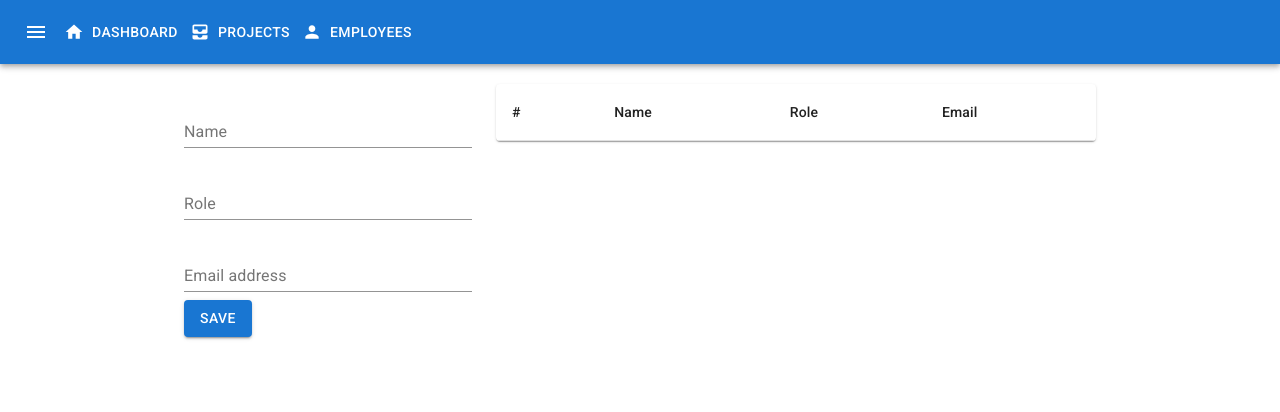
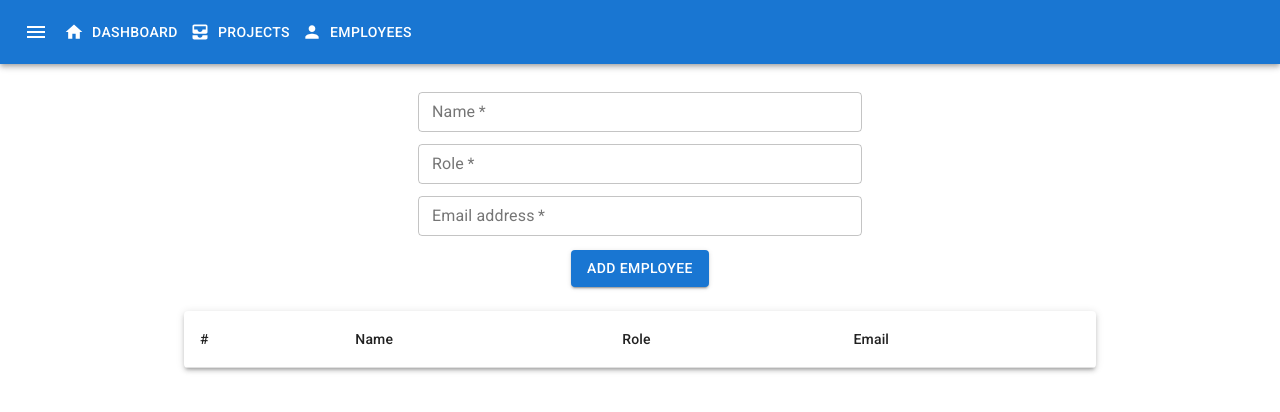
Before and after one commit to webseb00/React-Management-App, a React (Create React App) app: page /employees in a window 1280 px wide. Shown: the top 412 px of the page. Built offline with nearby package versions, Linux system fonts and the light colour scheme.

Commit message:
Add possibility of adding employees and searching projects by name

```diff
--- a/src/components/AddProject.js
+++ b/src/components/AddProject.js
@@ -10,6 +10,7 @@ import FormControlLabel from '@material-ui/core/FormControlLabel';
 import { makeStyles } from '@material-ui/core/styles';
 import { v4 as uuidv4 } from 'uuid';
 import { AlertContext } from '../context/AlertContext';
+import AddProjectEmployees from './AddProjectEmployees';
 
 const useStyles = makeStyles((theme) => ({
   root: {
@@ -46,6 +47,24 @@ export default function AddProject() {
     project_client: '',
     project_details: ''
   });
+  // handle employees checkboxes
+  const [employees, setEmployees] = useState([]);
+
+  const handleEmployees = e => {
+    const { workers } = state;
+    const findInState = workers.find(el => el.name === e.target.name);
+    if(e.target.checked) {
+      setEmployees([
+        ...employees,
+        findInState
+      ]);
+    } else {
+      const removeUncheckedItem = employees.filter(el => el.name !== e.target.name);
+      setEmployees([
+        ...removeUncheckedItem
+      ]);
+    }
+  }
 
   const handleSubmit = e => {
     e.preventDefault();
@@ -55,9 +74,9 @@ export default function AddProject() {
       startDate: startDate.toString(),
       endDate: endDate.toString(),
       completed: checked,
+      employees,
       id: uuidv4()
     }
-
     dispatch({ type: 'ADD_PROJECT', payload: data });
     // show alert message after adding project
     alertDispatch({
@@ -163,6 +182,9 @@ export default function AddProject() {
             label="Completed?"
           />
         </div>
+        <div className="form-row">
+          <AddProjectEmployees handleEmployees={handleEmployees} />
+        </div>
         <div className="form-row form-cta">
           <Button
             variant="contained"
@@ -174,7 +196,6 @@ export default function AddProject() {
             variant="contained"
             color="primary"
             type="submit"
-            disabled={false}
           >
             Save
           </Button>
--- /dev/null
+++ b/src/components/AddProjectEmployees.js
@@ -0,0 +1,36 @@
+import React, { useContext } from 'react';
+import { ProjectContext } from '../context/ProjectContext';
+import FormLabel from '@material-ui/core/FormLabel';
+import FormControl from '@material-ui/core/FormControl';
+import FormGroup from '@material-ui/core/FormGroup';
+import FormControlLabel from '@material-ui/core/FormControlLabel';
+import Checkbox from '@material-ui/core/Checkbox';
+import Typography from '@material-ui/core/Typography';
+
+export default function AddProjectEmployees({ handleEmployees }) {
+  const [state, dispatch] = useContext(ProjectContext);
+  const { workers } = state;
+
+  return (
+    <FormControl component="fieldset">
+      <FormLabel component="legend">Assign employees to the project:</FormLabel>
+      <FormGroup>
+        {
+          workers && workers.length ?
+          workers.map(el => (
+            <FormControlLabel
+              key={el.id}
+              id={el.id}
+              control={<Checkbox name={el.name} onChange={handleEmployees} />}
+              label={`${el.name} (${el.role})`}
+            />
+          ))
+          :
+          <Typography variant="h5">
+            No employees found
+          </Typography>
+        }
+      </FormGroup>
+    </FormControl>
+  )
+};
--- a/src/components/EditProject.js
+++ b/src/components/EditProject.js
@@ -9,6 +9,7 @@ import Button from '@material-ui/core/Button';
 import FormControlLabel from '@material-ui/core/FormControlLabel';
 import { makeStyles } from '@material-ui/core/styles';
 import { AlertContext } from '../context/AlertContext';
+import EditProjectEmployees from './EditProjectEmployees';
 
 const useStyles = makeStyles((theme) => ({
   root: {
@@ -66,17 +67,37 @@ export default function EditProject(props) {
     project_details: ''
   });
 
+  // handle employees checkboxes
+  const [employees, setEmployees] = useState([]);
+
+  const handleEmployees = e => {
+    const { workers } = state;
+    const findInState = workers.find(el => el.name === e.target.name);
+    if(e.target.checked) {
+      setEmployees([
+        ...employees,
+        findInState
+      ]);
+    } else {
+      const removeUncheckedItem = employees.filter(el => el.name !== e.target.name);
+      setEmployees([
+        ...removeUncheckedItem
+      ]);
+    }
+  }
+
   const handleSubmit = e => {
     e.preventDefault();
 
-    const newData = {
+    const data = {
       ...field,
       startDate: startDate.toString(),
       endDate: endDate.toString(),
-      completed: checked
+      completed: checked,
+      employees
     }
-
-    dispatch({ type: 'EDIT_PROJECT', payload: { ...newData, id} });
+    console.log(data);
+    dispatch({ type: 'EDIT_PROJECT', payload: { ...data, id} });
     // show alert message after adding project
     alertDispatch({
       type: 'SHOW_ALERT',
@@ -181,6 +202,12 @@ export default function EditProject(props) {
           label="Completed?"
         />
       </div>
+      <div className="form-row">
+        <EditProjectEmployees
+          handleEmployees={handleEmployees}
+          projectID={id}
+        />
+      </div>
       <div className="form-row form-cta">
         <Button
           variant="contained"
--- /dev/null
+++ b/src/components/EditProjectEmployees.js
@@ -0,0 +1,38 @@
+import React, { useContext } from 'react';
+import { ProjectContext } from '../context/ProjectContext';
+import FormLabel from '@material-ui/core/FormLabel';
+import FormControl from '@material-ui/core/FormControl';
+import FormGroup from '@material-ui/core/FormGroup';
+import FormControlLabel from '@material-ui/core/FormControlLabel';
+import Checkbox from '@material-ui/core/Checkbox';
+import Typography from '@material-ui/core/Typography';
+
+export default function EditProjectEmployees({ handleEmployees, projectID }) {
+  const [state, dispatch] = useContext(ProjectContext);
+  const { projects, workers } = state;
+
+  const findByID = projects.find(el => el.id === projectID);
+  const { employees } = findByID;
+  console.log(findByID);
+  return (
+    <FormControl component="fieldset">
+      <FormLabel component="legend">Assign employees to the project:</FormLabel>
+      <FormGroup>
+        {
+          workers && workers.length ?
+          workers.map(el => (
+            <FormControlLabel
+              key={el.id}
+              control={<Checkbox name={el.name} onChange={handleEmployees} />}
+              label={`${el.name} (${el.role})`}
+            />
+          ))
+          :
+          <Typography variant="h5">
+            No employees found
+          </Typography>
+        }
+      </FormGroup>
+    </FormControl>
+  )
+};
--- a/src/components/Employees.js
+++ b/src/components/Employees.js
@@ -5,10 +5,21 @@ import Grid from '@material-ui/core/Grid';
 import TextField from '@material-ui/core/TextField';
 import Button from '@material-ui/core/Button';
 import { v4 as uuidv4 } from 'uuid';
+import { makeStyles } from '@material-ui/core/styles';
+
+const useStyles = makeStyles((theme) => ({
+  root: {
+    textAlign: 'center',
+    '& .MuiButtonBase-root': {
+      marginTop: '10px'
+    }
+  },
+}));
 
 export default function Employees() {
+  const classes = useStyles();
+
   const [state, dispatch] = useContext(ProjectContext);
-  const { workers } = state;
 
   const [field, setField] = useState({
     name: '',
@@ -37,47 +48,56 @@ export default function Employees() {
 
   return (
       <>
-      <Grid container spacing={3}>
-        <Grid item xs={12} sm={4}>
-          <form onSubmit={handleSubmit}>
+      <Grid container spacing={3} justify="center">
+        <Grid item xs={12} sm={6}>
+          <form onSubmit={handleSubmit} className={classes.root}>
             <TextField
-              id="standard-full-width"
+              id="outlined-full-width"
               label="Name"
               name="name"
               value={field.name}
               onChange={handleChange}
               fullWidth
-              margin="normal"
+              variant="outlined"
+              size="small"
+              margin="dense"
+              required
             />
             <TextField
-              id="standard-full-width"
+              id="outlined-full-width"
               label="Role"
               name="role"
               value={field.role}
               onChange={handleChange}
               fullWidth
-              margin="normal"
+              variant="outlined"
+              size="small"
+              margin="dense"
+              required
             />
             <TextField
               type="email"
-              id="standard-full-width"
+              id="outlined-full-width"
               label="Email address"
               name="email_address"
               value={field.email_address}
               onChange={handleChange}
               fullWidth
-              margin="normal"
+              variant="outlined"
+              size="small"
+              margin="dense"
+              required
             />
             <Button
+              color="primary"
               variant="contained"
-              color="primary"
               type="submit"
             >
-              Save
+              Add employee
             </Button>
           </form>
         </Grid>
-        <Grid item xs={12} sm={8}>
+        <Grid item xs={12}>
           <EmployeesList />
         </Grid>
       </Grid>
--- a/src/components/EmployeesList.js
+++ b/src/components/EmployeesList.js
@@ -13,9 +13,18 @@ import DeleteIcon from '@material-ui/icons/Delete';
 export default function EmployeesList() {
   const [state, dispatch] = useContext(ProjectContext);
   const { workers } = state;
-  console.log(workers);
+
+  const handleRemove = e => {
+    const id = e.currentTarget.parentNode.parentNode.id
+    const confirm = window.confirm('Do you want to remove selected employee?');
+
+    if(!confirm) { return false; }
+
+    dispatch({ type: 'REMOVE_WORKER', payload: { id } });
+  }
+
   return (
-    <TableContainer component={Paper}>
+    <TableContainer component={Paper} elevation={3}>
       <Table aria-label="simple table">
         <TableHead>
           <TableRow>
@@ -27,7 +36,7 @@ export default function EmployeesList() {
         </TableHead>
         <TableBody>
           {workers.map((row, index) => (
-            <TableRow key={row.id} >
+            <TableRow key={row.id} id={row.id} >
               <TableCell>{index + 1}</TableCell>
               <TableCell component="th" scope="row">
                 {row.name}
@@ -35,7 +44,7 @@ export default function EmployeesList() {
               <TableCell>{row.role}</TableCell>
               <TableCell>{row.email_address}</TableCell>
               <TableCell>
-                <IconButton>
+                <IconButton color="secondary" onClick={e => handleRemove(e)} >
                   <DeleteIcon aria-label="delete" />
                 </IconButton>
               </TableCell>
--- a/src/components/ProjectDetails.js
+++ b/src/components/ProjectDetails.js
@@ -1,10 +1,20 @@
-import React from 'react';
+import React, { useContext } from 'react';
+import { ProjectContext } from '../context/ProjectContext';
 import { Link as RouterLink } from 'react-router-dom';
 import Divider from '@material-ui/core/Divider';
 import EditIcon from '@material-ui/icons/Edit';
 import DeleteIcon from '@material-ui/icons/Delete';
 import IconButton from '@material-ui/core/IconButton';
 import { makeStyles } from '@material-ui/core/styles';
+import Table from '@material-ui/core/Table';
+import TableBody from '@material-ui/core/TableBody';
+import TableCell from '@material-ui/core/TableCell';
+import TableContainer from '@material-ui/core/TableContainer';
+import TableHead from '@material-ui/core/TableHead';
+import TableRow from '@material-ui/core/TableRow';
+import Paper from '@material-ui/core/Paper';
+import Typography from '@material-ui/core/Typography';
+import CircularProgress from '@material-ui/core/CircularProgress';
 
 const useStyles = makeStyles((theme) => ({
   root: {
@@ -23,15 +33,21 @@ const useStyles = makeStyles((theme) => ({
   },
 }));
 
-export default function ProjectDetails({ project_name, project_client, project_details, startDate, endDate, id, removeProject, completed }) {
+export default function ProjectDetails(props) {
+  const { selectedProject, removeProject } = props;
+  const classes = useStyles();
 
-  const classes = useStyles();
+  const [state, dispatch] = useContext(ProjectContext);
+  const { workers } = state;
+
+  const getDetails = () => {
+    const { project_name, project_client, project_details, startDate, endDate, id, completed, employees } = selectedProject;
 
     const d1 = new Date(startDate);
     const d2 = new Date(endDate);
 
     return (
-    <div className={classes.root}>
+      <>
         <div className="project-header">
           <h2>{project_name}</h2>
           <div className="project-cta">
@@ -78,7 +94,43 @@ export default function ProjectDetails({ project_name, project_client, project_d
               <dd>{project_details}</dd>
             </dl>
           </div>
+          {employees && employees.length ?
+          <TableContainer component={Paper} elevation={3}>
+            <Table aria-label="simple table">
+              <TableHead>
+                <TableRow>
+                  <TableCell>#</TableCell>
+                  <TableCell>Name</TableCell>
+                  <TableCell>Role</TableCell>
+                  <TableCell>Email</TableCell>
+                </TableRow>
+              </TableHead>
+              <TableBody>
+                {employees.map((row, index) => (
+                  <TableRow key={row.id} id={row.id} >
+                    <TableCell>{index + 1}</TableCell>
+                    <TableCell component="th" scope="row">
+                      {row.name}
+                    </TableCell>
+                    <TableCell>{row.role}</TableCell>
+                    <TableCell>{row.email_address}</TableCell>
+                  </TableRow>
+                ))}
+              </TableBody>
+            </Table>
+          </TableContainer>
+          :
+          <Typography variant="h6">
+            No employees assigned to the project...
+          </Typography>}
         </div>
+      </>
+      )
+  }
+
+  return (
+    <div className={classes.root}>
+      {selectedProject === undefined ? <CircularProgress /> : getDetails()}
     </div>
   )
 }
```
Also changed, not shown: src/components/Project.js (+41 -6 lines). Lines whose indentation alone changed are shown as unchanged.
